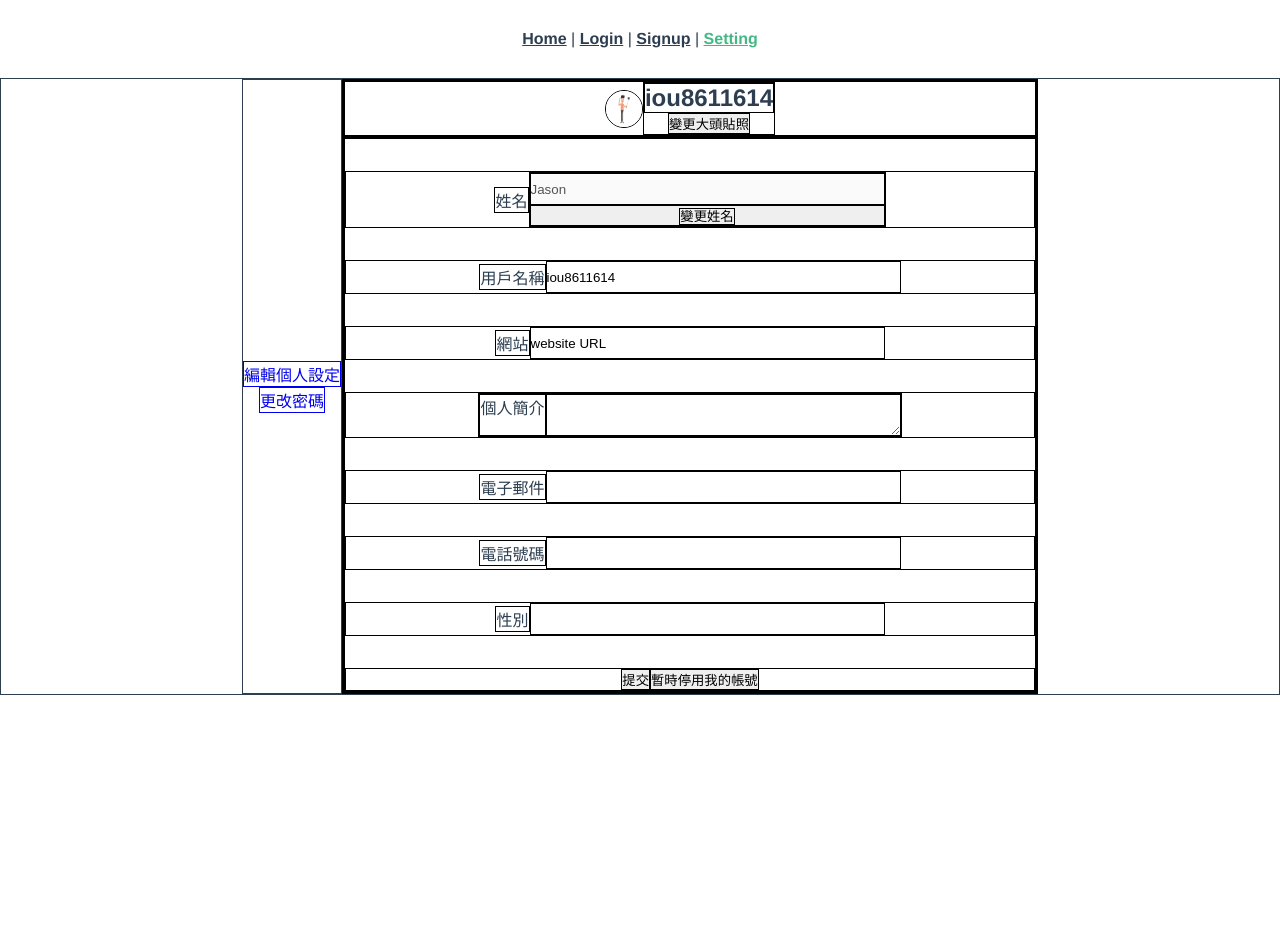
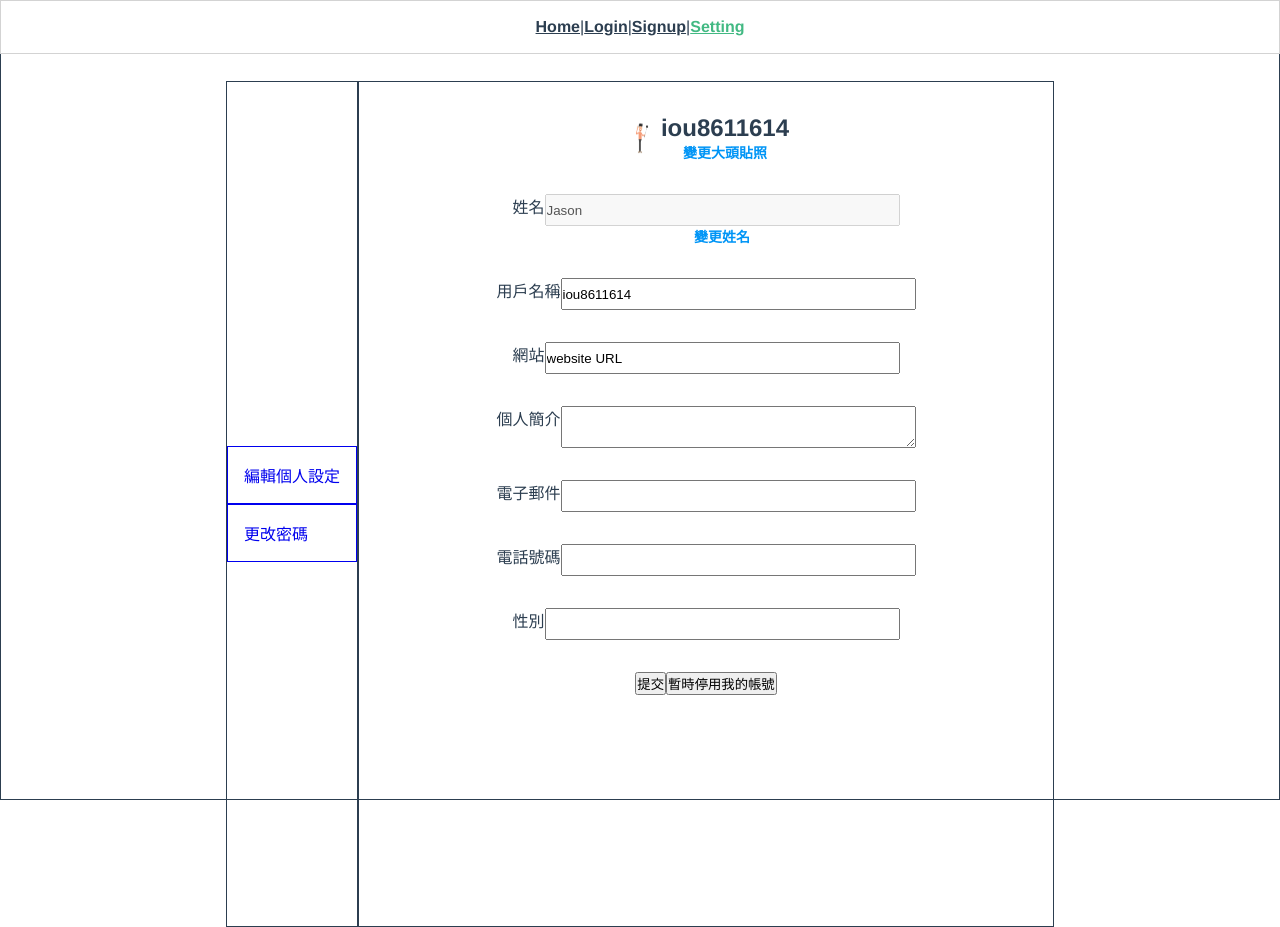
Before and after one commit to iou8611614/likeIG, a Vue app: page /accounts/edit in a window 1280 px wide. Before the commit the page ends 800 px from the top, so only its background shows below. Built offline with nearby package versions, Linux system fonts and the light colour scheme.

Commit message:
adjust Setting.vue/App.vue/PasswordChange.vue/Accounts.vue CSS

```diff
--- a/src/App.vue
+++ b/src/App.vue
@@ -15,6 +15,7 @@
   padding: 0;
   margin: 0;
   box-sizing: border-box;
+  // border: solid 1px;
 }
 html,body{
   width: 100%;
@@ -27,12 +28,20 @@ html,body{
   text-align: center;
   color: #2c3e50;
   width: 100%;
-  height: auto;
+  height: 100%;
 }
 
 #nav {
-  padding: 30px;
-
+  position: fixed;
+  display: flex;
+  justify-content: center;
+  align-items: center;
+  top: 0;
+  border: solid 1px lightgray;
+  width: 100%;
+  height: 54px;
+  z-index: 9999;
+  background-color: #fff;
   a {
     font-weight: bold;
     color: #2c3e50;
@@ -42,4 +51,8 @@ html,body{
     }
   }
 }
+
+.page{
+  margin-top: 80px;
+}
 </style>
--- a/src/views/Accounts.vue
+++ b/src/views/Accounts.vue
@@ -1,6 +1,6 @@
 <template>
     <div class="accounts-box">
-        <div class="nav">
+        <div class="page nav">
             <router-link to="/accounts/edit">編輯個人設定</router-link>
             <router-link to="/accounts/password/change">更改密碼</router-link>
         </div>
@@ -21,14 +21,20 @@ export default {
 .accounts-box{
     display: flex;
     justify-content: center;
+    width: 100%;
+    height: 100%;
 }
 .nav{
     display: flex;
     flex-direction: column;
     justify-content: center;
     align-items: center;
+    height: 846px;
     & a{
         text-decoration: none;
+        width: 100%;
+        padding: 1rem;
+        text-align: left;
     }
 }
 </style>
--- a/src/views/PasswordChange.vue
+++ b/src/views/PasswordChange.vue
@@ -1,5 +1,5 @@
 <template>
-    <div class="pwd-change-box">
+    <div class="page pwd-change-box">
         <h1>Password Change</h1>
     </div>
 </template>
@@ -13,5 +13,6 @@ export default {
 <style>
 .pwd-change-box{
     width: 696px;
+    height: 846px;
 }
 </style>
--- a/src/views/Setting.vue
+++ b/src/views/Setting.vue
@@ -1,24 +1,24 @@
 <template>
-    <div class="profile-box">
+    <div class="page profile-box">
         <section class="section-name-picture">
             <div class="set-picture">
-                <img class="selfie" src="../assets/selfie.png" alt="" title="user-picture">
+                <img class="selfie" src="../assets/selfie.png" alt="" title="selfie">
                 <div class="change-picture">
                     <h1>{{accountName}}</h1>
-                    <button @click.prevent="changePicture">變更大頭貼照</button>
+                    <a class="change-picture" @click.prevent="openPicturePanel">變更大頭貼照</a>
                 </div>
             </div>
         </section>
         <section>
-            <form action="">
+            <form class="form-profile" action="">
                 <div class="form-item">
                     <label for="user">姓名</label>
                     <section class="section-name">
-                        <input type="text" name="user" v-model="userName" :disabled="!changeConfirm">
-                        <button @click.prevent="changeConfirm = !changeConfirm">
-                            <span v-show="!changeConfirm">變更姓名</span>
-                            <span v-show="changeConfirm">變更完成</span>
-                        </button>
+                        <input :class="{notAllow:!isChangeUserName,allow:isChangeUserName}" type="text" name="user" v-model="userName" :disabled="!isChangeUserName">
+                        <a class="change-username" @click.prevent="isChangeUserName = !isChangeUserName">
+                            <span v-show="!isChangeUserName">變更姓名</span>
+                            <span v-show="isChangeUserName">變更完成</span>
+                        </a>
                     </section>
                 </div>
                 <div class="form-item">
@@ -53,7 +53,14 @@
                 </div>
             </form>
         </section>
-
+        <section class="picture-panel" v-if="isOpenPicturePanel">
+            <form class="form-picture" action="">
+                <img class="selfie" src="../assets/selfie.png" alt="" title="selfie">
+                <button @click.prevent="uploadPicture">上傳照片</button>
+                <input ref="uploadFile" class="upload-picture" type="file">
+                <button @click.prevent="closePicturePanel">取消</button>
+            </form>
+        </section>
     </div>
 </template>
 
@@ -63,7 +70,8 @@ export default {
     setup(){
         // load user account name from server or vuex.
         let userName = ref("Jason");
-        let changeConfirm = ref(false);
+        let isOpenPicturePanel = ref(false);
+        let isChangeUserName = ref(false);
         // load user account name from server or vuex.
         let accountName = ref("iou8611614");
         let webURL = ref("website URL");
@@ -71,12 +79,25 @@ export default {
         let userEmail = ref("");
         let phone = ref("");
         let gender = ref("");
+        let uploadFile = ref(null);
 
         function changeUserName(){
             console.log("change user name");
         }
-        function changePicture(){
-            console.log("change picture");
+        function openPicturePanel(){
+            isOpenPicturePanel.value = true;
+            console.log("open picture panel", isOpenPicturePanel.value);
+        }
+        function closePicturePanel(){
+            isOpenPicturePanel.value = false;
+            console.log("close picture panel", isOpenPicturePanel.value);
+        }
+        function uploadPicture(){
+            uploadFile.value.click();
+            uploadFile.value.onchange = function(){
+                // upload picture to server then rerender page
+                console.log(uploadFile.value.files);
+            }
         }
         function sendProfile(){
             console.log("send profile to server");
@@ -86,7 +107,8 @@ export default {
         }
         return{
             userName,
-            changeConfirm,
+            isOpenPicturePanel,
+            isChangeUserName,
             accountName,
             webURL,
             profile,
@@ -94,9 +116,12 @@ export default {
             phone,
             gender,
             changeUserName,
-            changePicture,
+            openPicturePanel,
+            closePicturePanel,
+            uploadFile,
+            uploadPicture,
             sendProfile,
-            deactivatedAccount
+            deactivatedAccount,
         }
     }
 }
@@ -104,10 +129,34 @@ export default {
 
 <style lang="scss" scoped>
 *{
-    border: 1px solid #000;
+    // border: 1px solid #000;
+}
+.notAllow{
+    cursor: not-allowed;
+}
+.allow{
+    cursor: text;
+}
+a.change-picture{
+    border: none;
+    text-decoration: none;
+    cursor: pointer;
+    font-size: 14px;
+    color: #0095F6;
+    font-weight: bold;
+}
+a.change-username{
+    border: none;
+    text-decoration: none;
+    cursor: pointer;
+    font-size: 14px;
+    color: #0095F6;
+    font-weight: bold;
 }
 .profile-box{
     width: 696px;
+    height: 846px;
+    padding: 2rem 0;
 }
 .set-picture{
     display: flex;
@@ -124,10 +173,11 @@ export default {
 .form-item{
     display: flex;
     justify-content: center;
-    align-items: center;
+    // align-items: center;
     margin: 2rem 0;
 }
 input[type="text"]{
+    display: block;
     width: 355px;
     height: 32px;
 }
@@ -137,11 +187,47 @@ textarea{
     height: auto;
     font-size: 18px;
 }
-.section-name{
-    display: flex;
-    flex-direction: column;
-}
+
 .section-profile{
     display: flex;
 }
+.picture-panel{
+    position: fixed;
+    display: flex;
+    justify-content: center;
+    align-items: center;
+    width: 100%;
+    height: 100%;
+    background-color: rgba(89, 89, 89, .65);
+    top: 0;
+    left: 0;
+}
+.form-picture{
+    display: flex;
+    flex-direction: column;
+    align-items: center;
+    background-color:#FFFFFF;
+    overflow: hidden;
+    width: 400px;
+    height: auto;
+    border-radius: 12px;
+    & img{
+        width: 56px;
+        height: 56px;
+        border-radius: 100%;
+        margin: 1rem;
+        border: solid 1px;
+    }
+    & button{
+        width: 100%;
+        padding: 1rem 0;
+        cursor: pointer;
+        border-color: lightgray;
+        border-width: 1px 0px 0px 0px;
+        background-color: #fff;
+    }
+}
+.upload-picture{
+    display: none;
+}
 </style>
```
